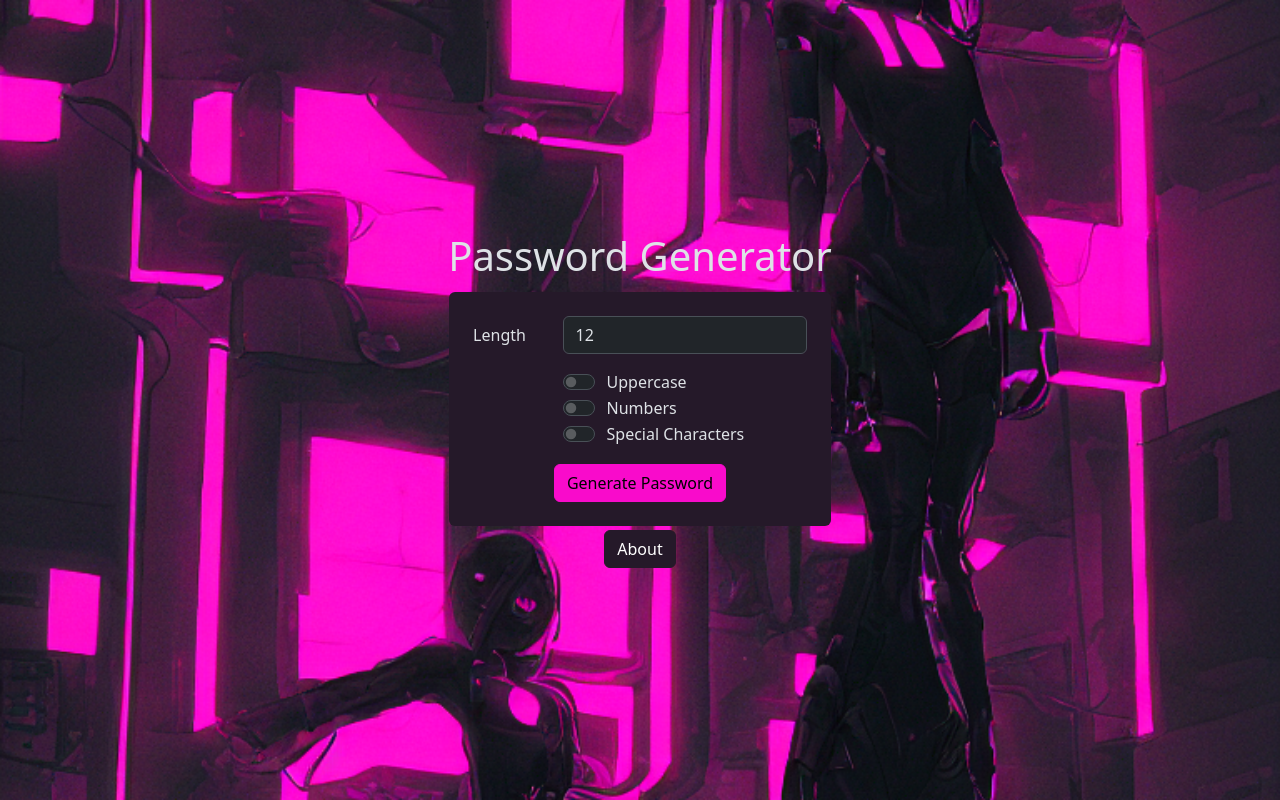
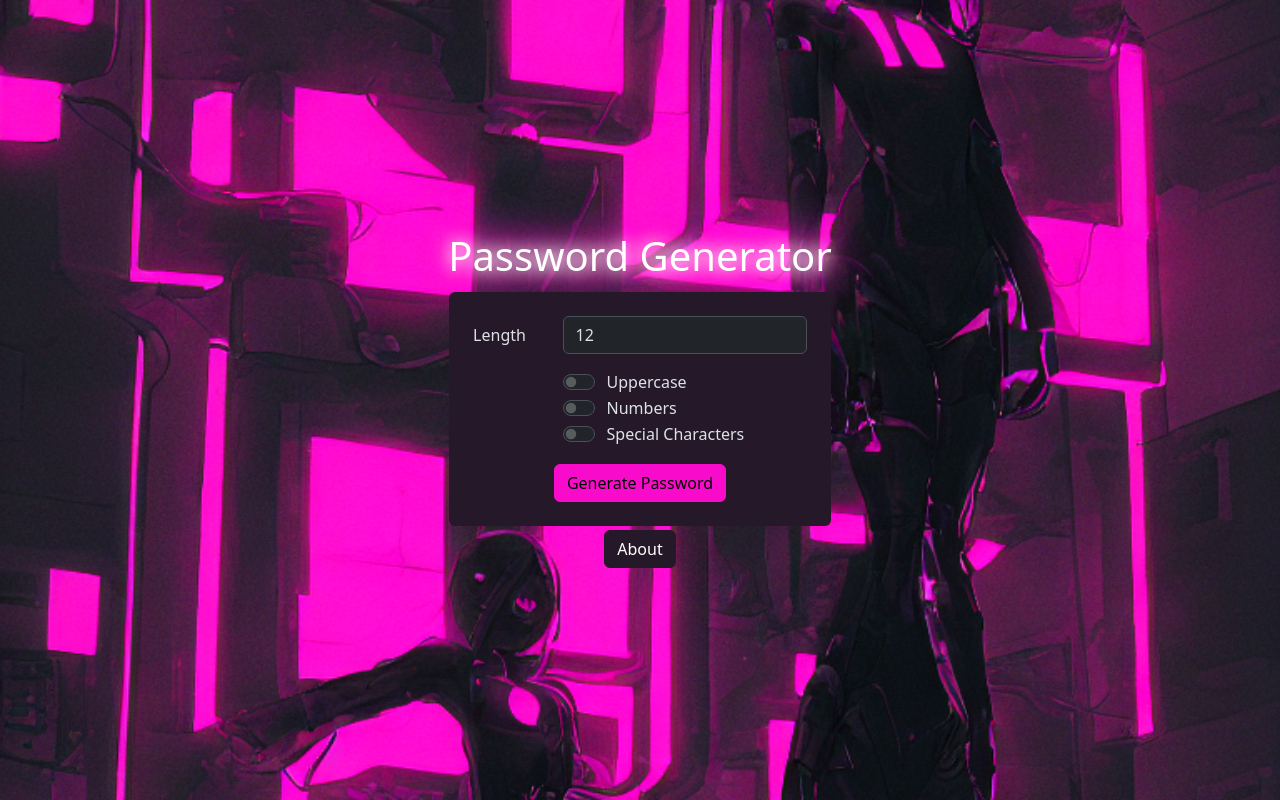
Before and after one commit to wtlgo/vue-password-generator, a Vue app: page / in a window 1280 px wide. Built offline with nearby package versions, Linux system fonts and the light colour scheme.

Commit message:
Add glow effect

```diff
--- a/src/App.vue
+++ b/src/App.vue
@@ -4,10 +4,6 @@ $secondary: #251929;
 $warning: darkorange;
 
 @import "../node_modules/bootstrap/scss/bootstrap";
-
-input[type="checkbox"]:checked {
-    background-color: $primary !important;
-}
 
 * {
     touch-action: pan-y;
@@ -17,6 +13,27 @@ html,
 body,
 div#app {
     min-height: 100vh;
+}
+
+.glow {
+    color: #fff;
+    text-align: center;
+    -webkit-animation: glow 10s ease-in-out infinite alternate;
+    -moz-animation: glow 10s ease-in-out infinite alternate;
+    animation: glow 10s ease-in-out infinite alternate;
+}
+
+@keyframes glow {
+    from {
+        text-shadow: 0 0 10px #fff, 0 0 20px #fff, 0 0 30px $primary,
+            0 0 40px $primary, 0 0 50px $primary, 0 0 60px $primary,
+            0 0 70px $primary;
+    }
+    to {
+        text-shadow: 0 0 20px #fff, 0 0 30px $pink-300, 0 0 40px $pink-300,
+            0 0 50px $pink-300, 0 0 60px $pink-300, 0 0 70px $pink-300,
+            0 0 80px $pink-300;
+    }
 }
 </style>
 
--- a/src/views/About.vue
+++ b/src/views/About.vue
@@ -11,7 +11,7 @@
     <div class="container">
         <div class="row justify-content-center">
             <div class="col-auto">
-                <h1>About Us</h1>
+                <h1 class="glow">About Us</h1>
             </div>
         </div>
         <div class="row py-1 justify-content-center">
--- a/src/views/Home.vue
+++ b/src/views/Home.vue
@@ -10,7 +10,7 @@
 <template>
     <div class="container">
         <div class="row justify-content-center">
-            <div class="col-auto"><h1>Password Generator</h1></div>
+            <div class="col-auto"><h1 class="glow">Password Generator</h1></div>
         </div>
         <div class="row py-1 justify-content-center">
             <div class="col-auto">
--- a/src/views/NewPassword.vue
+++ b/src/views/NewPassword.vue
@@ -11,7 +11,7 @@
     <div class="container container-full">
         <div class="row justify-content-center">
             <div class="col-auto">
-                <h1>Your password is:</h1>
+                <h1 class="glow">Your password is:</h1>
             </div>
         </div>
         <div class="row py-1 justify-content-center">
```
